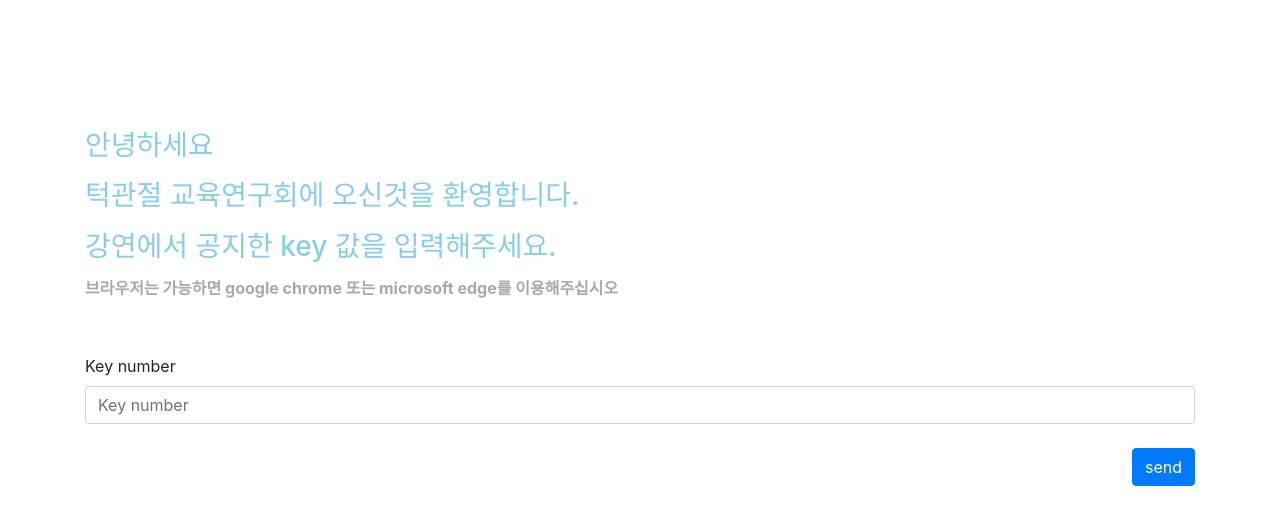
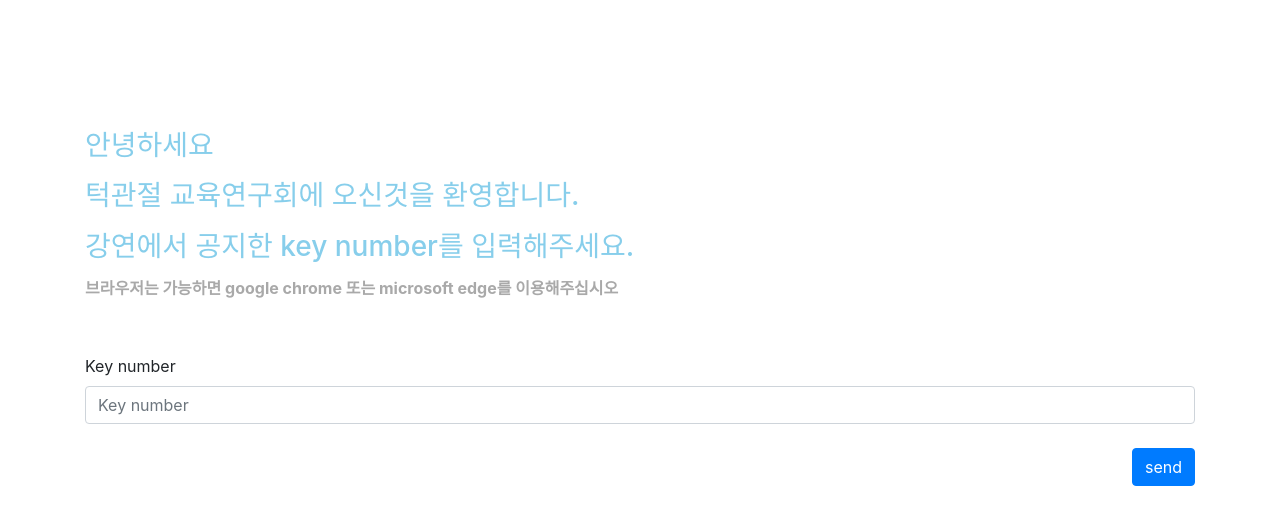
Before and after one commit to jean87-47/TMJ-edustudy-blog, a Django app: page / in a window 1280 px wide. Shown: the top 511 px of the page. Run offline with Django 3.2, Linux system fonts and the light colour scheme; some libraries are stand-ins or nearby versions.

Commit message:
key number

```diff
--- a/posts/templates/posts/key.html
+++ b/posts/templates/posts/key.html
@@ -9,7 +9,7 @@
 <br><br>
 <h3 style="color:skyblue ;
            line-height:180%;"> 안녕하세요 <br> 턱관절 교육연구회에 오신것을 환영합니다.<br>
-             강연에서 공지한 key 값을 입력해주세요.</h3>
+             강연에서 공지한 key number를 입력해주세요.</h3>
 <h6 style="color:darkgray; font-weight:bold;">브라우저는 가능하면 google chrome 또는 microsoft edge를 이용해주십시오</h6>
 
 </body>
```
